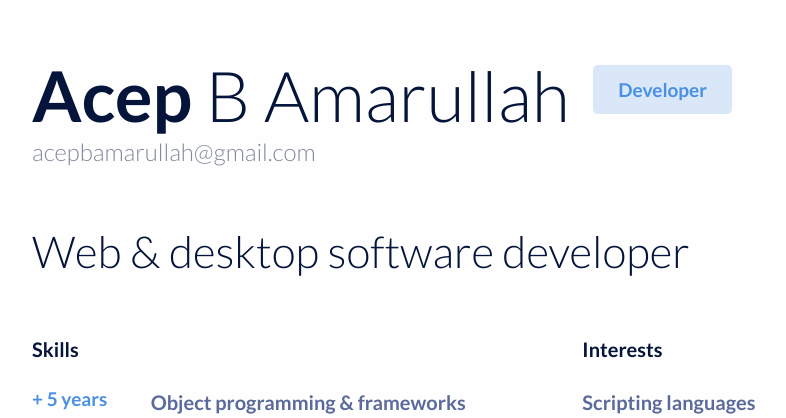
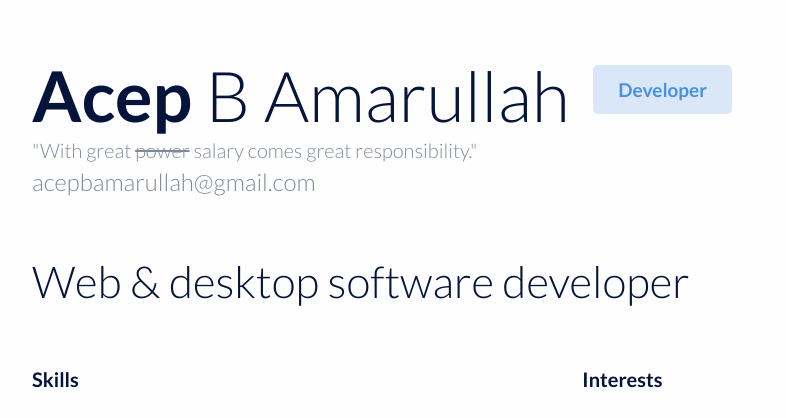
Before and after one commit to acepbamarullah/acepbamarullah.github.io, a PHP site: page / in a window 1280 px wide. Shown: the top 418 px of the page, without its empty margins (58-844 px from the left). Run offline with PHP 8.4, Linux system fonts and the light colour scheme.

Commit message:
[UPDATE] Ubah data

```diff
--- a/index.html
+++ b/index.html
@@ -2,7 +2,7 @@
 <html>
 <head>
 	<title>Curricullum Vitae</title>
-	<link rel="stylesheet" type="text/css" href="styles.css?update=98a">
+	<link rel="stylesheet" type="text/css" href="styles.css?update=98as">
 	<meta name="viewport" content="width=device-width, initial-scale=1.0">
 
 </head>
@@ -12,6 +12,7 @@
 		<div class="hero">
 			<h1 class="name"><strong>Acep</strong> B Amarullah</h1>
 			<span class="job-title" id="downloadPDF">Developer</span>
+			<span class="quotes">"With great <strike>power</strike> salary comes great responsibility."</span>
 			<span class="email">acepbamarullah@gmail.com</span>
 
 			<h2 class="lead">Web & desktop software developer</h2>
--- a/styles.css
+++ b/styles.css
@@ -119,6 +119,13 @@ h1.name {
 .email {
 	display: block;
 	font-size: 24px;
+	font-weight: 300;
+	color: #81899C;
+	margin-top: 10px;
+}
+.quotes {
+	display: block;
+	font-size: 20px;
 	font-weight: 300;
 	color: #81899C;
 	margin-top: 10px;
```
